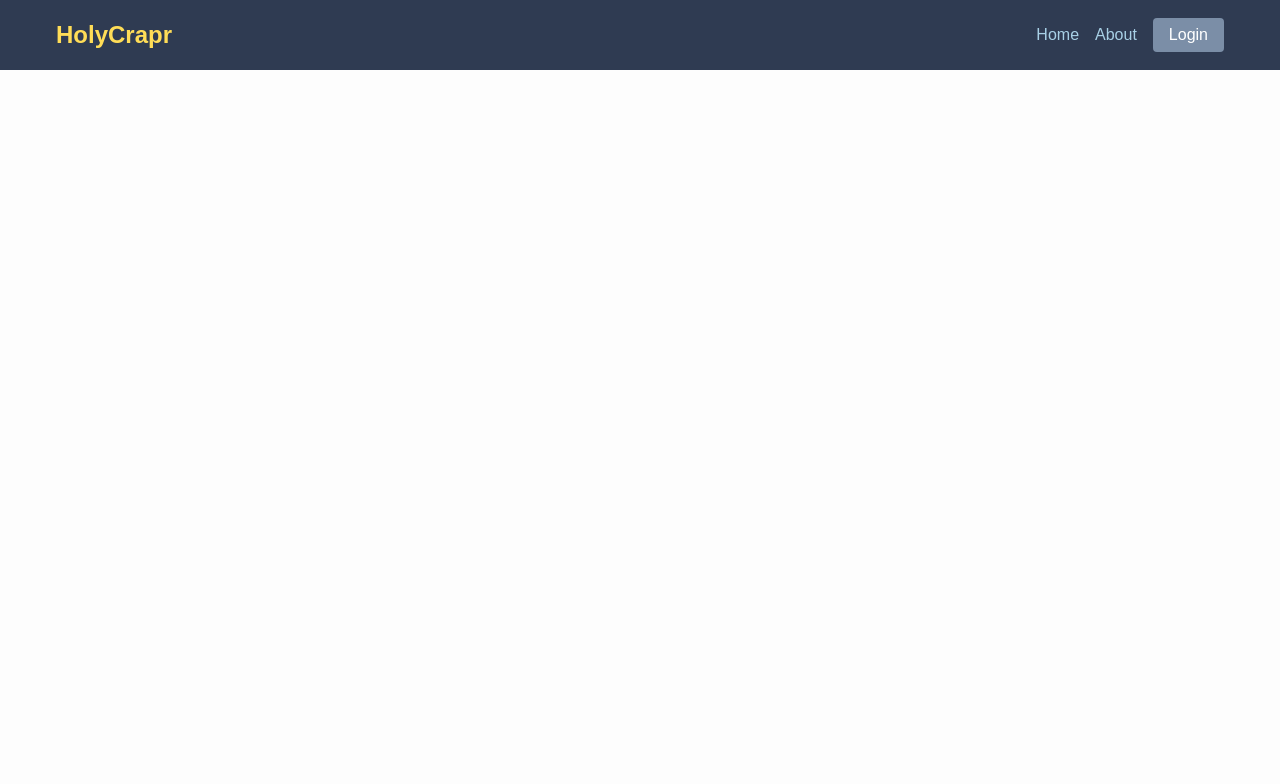
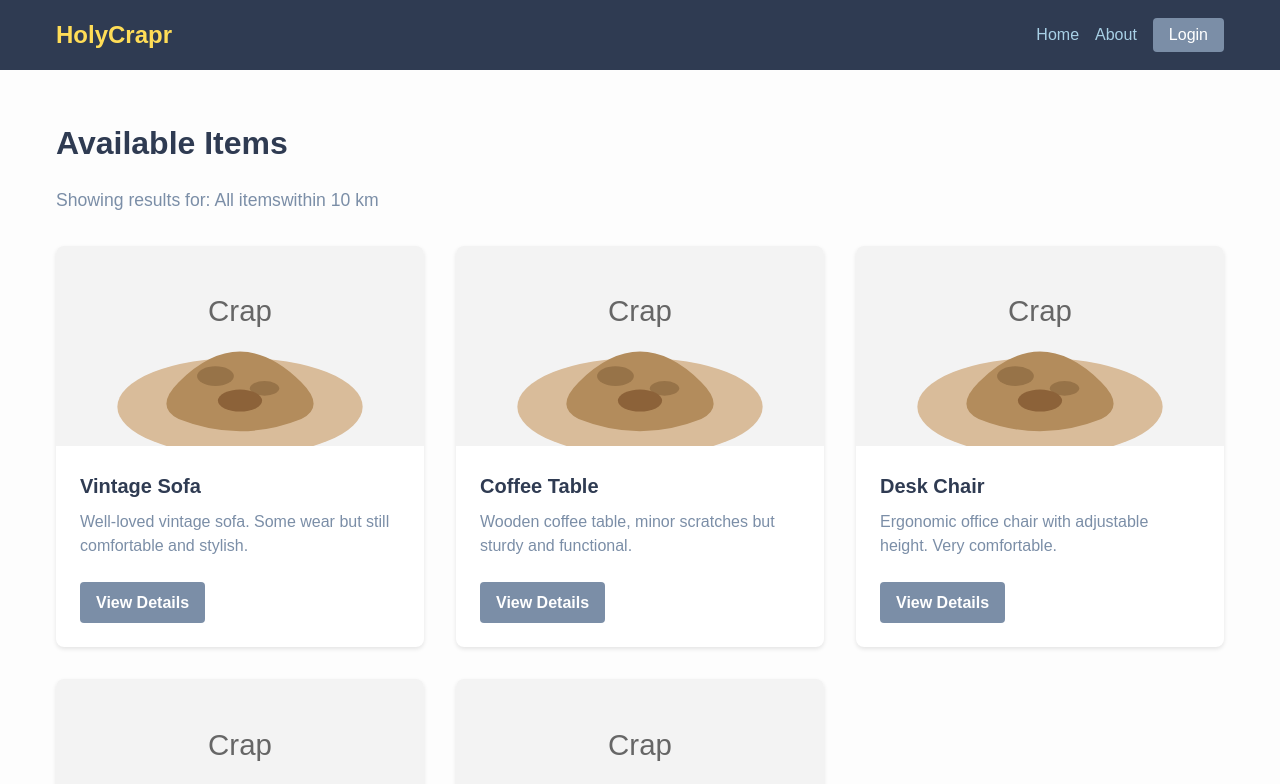
Before and after one commit to xu000306/mad9022-frontend-final, a React (Vite) app: page /crap in a window 1280 px wide. Shown: the top 784 px of the page. Built offline with nearby package versions, Linux system fonts and the light colour scheme.

Commit message:
Add search result page - Crap with mock data

```diff
--- a/src/App.jsx
+++ b/src/App.jsx
@@ -1,6 +1,7 @@
 import { Routes, Route } from 'react-router-dom';
 import Home from './pages/Home';
 import About from './pages/About';
+import Crap from './pages/Crap'
 import Header from './components/Header';
 import styles from './App.module.css';
 
@@ -12,6 +13,7 @@ function App() {
         <Routes>
           <Route path="/" element={<Home />} />
           <Route path="/about" element={<About />} />
+          <Route path="/crap" element={<Crap />} />
         </Routes>
       </main>
     </div>
--- /dev/null
+++ b/src/pages/Crap.jsx
@@ -0,0 +1,116 @@
+import { useState, useEffect } from 'react';
+import { useSearchParams } from 'react-router-dom';
+import styles from './Crap.module.css';
+import crapImage from '../assets/crap.svg'
+
+// Mock data for testing
+const mockItems = [
+  {
+    id: '1',
+    title: 'Vintage Sofa',
+    description: 'Well-loved vintage sofa. Some wear but still comfortable and stylish.',
+    image: crapImage,
+    status: 'AVAILABLE',
+    owner: 'user123'
+  },
+  {
+    id: '2',
+    title: 'Coffee Table',
+    description: 'Wooden coffee table, minor scratches but sturdy and functional.',
+    image: crapImage,
+    status: 'AVAILABLE',
+    owner: 'user456'
+  },
+  {
+    id: '3',
+    title: 'Desk Chair',
+    description: 'Ergonomic office chair with adjustable height. Very comfortable.',
+    image: crapImage,
+    status: 'AVAILABLE',
+    owner: 'user123'
+  },
+  {
+    id: '4',
+    title: 'Bookshelf',
+    description: 'Wooden bookshelf with 5 shelves. Perfect for your book collection.',
+    image: crapImage,
+    status: 'AVAILABLE',
+    owner: 'user789'
+  },
+  {
+    id: '5',
+    title: 'Floor Lamp',
+    description: 'Standing lamp with adjustable brightness. Modern design.',
+    image: crapImage,
+    status: 'AVAILABLE',
+    owner: 'user456'
+  }
+];
+
+function Crap() {
+  const [searchParams] = useSearchParams();
+  const [items, setItems] = useState([]);
+  const [loading, setLoading] = useState(true);
+
+  const keyword = searchParams.get('keyword') || '';
+  const distance = searchParams.get('distance') || '10';
+
+  useEffect(() => {
+    // Simulate API call
+    setTimeout(() => {
+      let filteredItems = [...mockItems];
+
+      // Filter by keyword if provided
+      if (keyword) {
+        filteredItems = filteredItems.filter(item =>
+          item.title.toLowerCase().includes(keyword.toLowerCase()) ||
+          item.description.toLowerCase().includes(keyword.toLowerCase())
+        );
+      }
+
+      setItems(filteredItems);
+      setLoading(false);
+    }, 500); // Simulate loading delay
+  }, [keyword, distance]);
+
+  return (
+    <div className={styles.crapPage}>
+      <h1 className={styles.pageTitle}>Available Items</h1>
+
+      <div className={styles.searchSummary}>
+        <p>
+          Showing results for: {keyword ? `"${keyword}"` : 'All items'}
+          within {distance} km
+        </p>
+      </div>
+
+      {loading ? (
+        <div className={styles.loading}>Loading items...</div>
+      ) : items.length > 0 ? (
+        <div className={styles.itemsGrid}>
+          {items.map(item => (
+            <div key={item.id} className={styles.itemCard}>
+              <div className={styles.itemImage}>
+                <img src={item.image} alt={item.title} />
+              </div>
+              <div className={styles.itemContent}>
+                <h2 className={styles.itemTitle}>{item.title}</h2>
+                <p className={styles.itemDescription}>{item.description}</p>
+                <a href={`/crap/${item.id}`} className={styles.viewButton}>
+                  View Details
+                </a>
+              </div>
+            </div>
+          ))}
+        </div>
+      ) : (
+        <div className={styles.noResults}>
+          <p>No items found matching your search criteria.</p>
+          <p>Try adjusting your search terms or increasing the distance.</p>
+        </div>
+      )}
+    </div>
+  );
+}
+
+export default Crap;
--- /dev/null
+++ b/src/pages/Crap.module.css
@@ -0,0 +1,102 @@
+.crapPage {
+    padding: 2rem 0;
+  }
+
+  .pageTitle {
+    color: var(--text-color);
+    margin-bottom: 1rem;
+    font-size: 2rem;
+  }
+
+  .searchSummary {
+    color: var(--tertiary-color);
+    margin-bottom: 2rem;
+    font-size: 1.1rem;
+  }
+
+  .loading {
+    text-align: center;
+    padding: 2rem;
+    color: var(--tertiary-color);
+    font-size: 1.2rem;
+  }
+
+  .itemsGrid {
+    display: grid;
+    grid-template-columns: repeat(auto-fill, minmax(300px, 1fr));
+    gap: 2rem;
+    margin-top: 2rem;
+  }
+
+  .itemCard {
+    border-radius: 8px;
+    overflow: hidden;
+    background-color: white;
+    box-shadow: 0 2px 4px rgba(0, 0, 0, 0.1);
+    transition: transform 0.3s ease, box-shadow 0.3s ease;
+  }
+
+  .itemCard:hover {
+    transform: translateY(-5px);
+    box-shadow: 0 5px 15px rgba(0, 0, 0, 0.1);
+  }
+
+  .itemImage {
+    width: 100%;
+    height: 200px;
+    overflow: hidden;
+  }
+
+  .itemImage img {
+    width: 100%;
+    height: 100%;
+    object-fit: cover;
+    transition: transform 0.3s ease;
+  }
+
+  .itemCard:hover .itemImage img {
+    transform: scale(1.05);
+  }
+
+  .itemContent {
+    padding: 1.5rem;
+  }
+
+  .itemTitle {
+    color: var(--text-color);
+    margin-bottom: 0.5rem;
+    font-size: 1.25rem;
+  }
+
+  .itemDescription {
+    color: var(--tertiary-color);
+    margin-bottom: 1.5rem;
+    line-height: 1.5;
+  }
+
+  .viewButton {
+    display: inline-block;
+    padding: 0.5rem 1rem;
+    background-color: var(--tertiary-color);
+    color: white;
+    text-decoration: none;
+    border-radius: 4px;
+    font-weight: bold;
+    transition: background-color 0.3s ease;
+  }
+
+  .viewButton:hover {
+    background-color: var(--primary-color);
+    color: var(--text-color);
+  }
+
+  .noResults {
+    text-align: center;
+    padding: 3rem 1rem;
+    color: var(--tertiary-color);
+  }
+
+  .noResults p {
+    margin-bottom: 1rem;
+    font-size: 1.2rem;
+  }
```
Also changed, not shown: src/assets/crap.svg (added).
